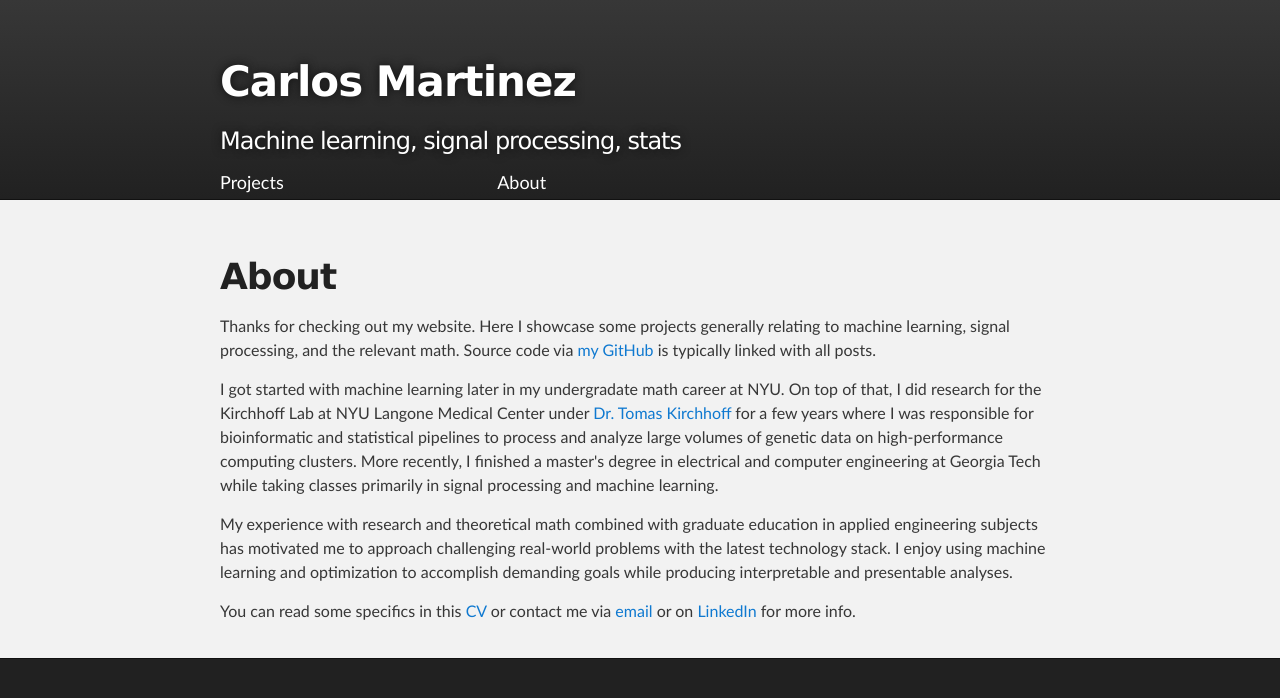
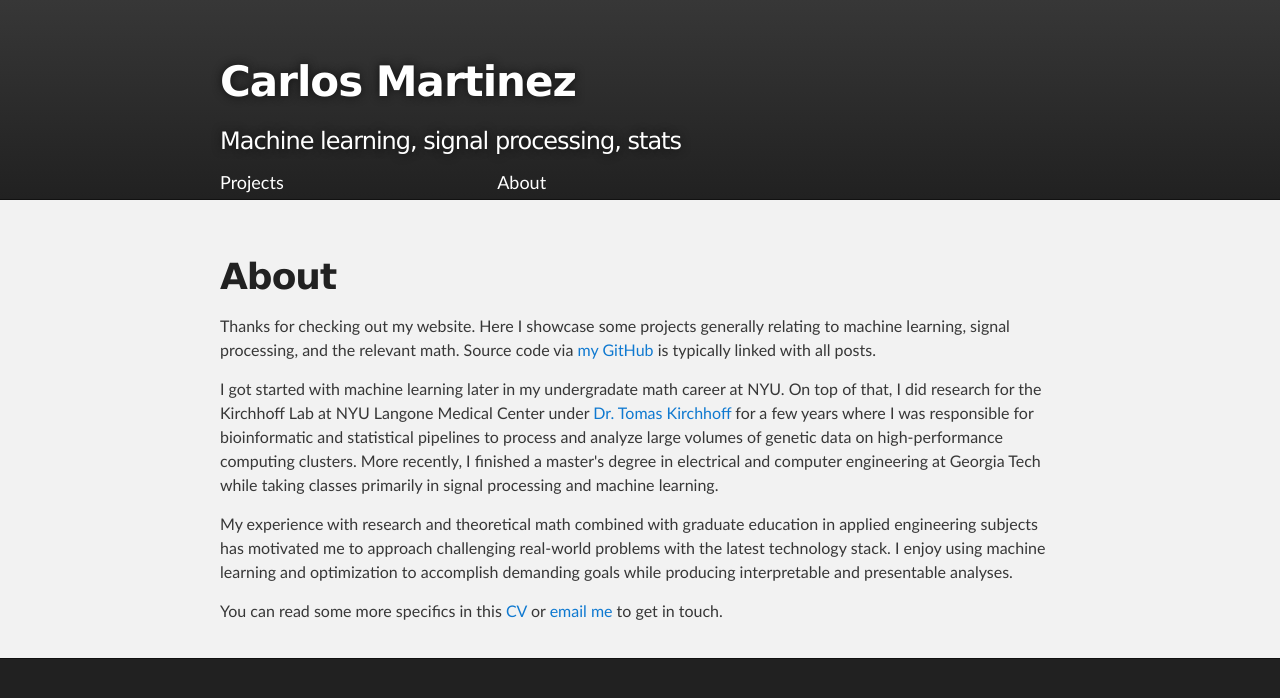
Before and after one commit to carMartinez/carMartinez.github.io, a Jekyll site: the page built from about/index.html, in a window 1280 px wide. Shown: the top 698 px of the page. Built offline with Jekyll 4.4.1, drawn with Linux system fonts in a browser that asks for light colours.

Commit message:
Remove linkedin from about

```diff
--- a/about/index.html
+++ b/about/index.html
@@ -29,11 +29,9 @@ accomplish demanding goals while producing interpretable and presentable analyse
 </p>
 
 <p>
-  You can read some specifics in this
-  <a href="/assets/pdf/cv.pdf">CV</a>
-  or contact me via
-  <a href="mailto:carlos@cmartinez.io">email</a>
-  or on
-  <a href="https://www.linkedin.com/in/cmartinezio/">LinkedIn</a>
-  for more info.
+You can read some more specifics in this
+<a href="/assets/pdf/cv.pdf">CV</a>
+or
+<a href="mailto:carlos@cmartinez.io">email me</a>
+to get in touch.
 </p>
```
